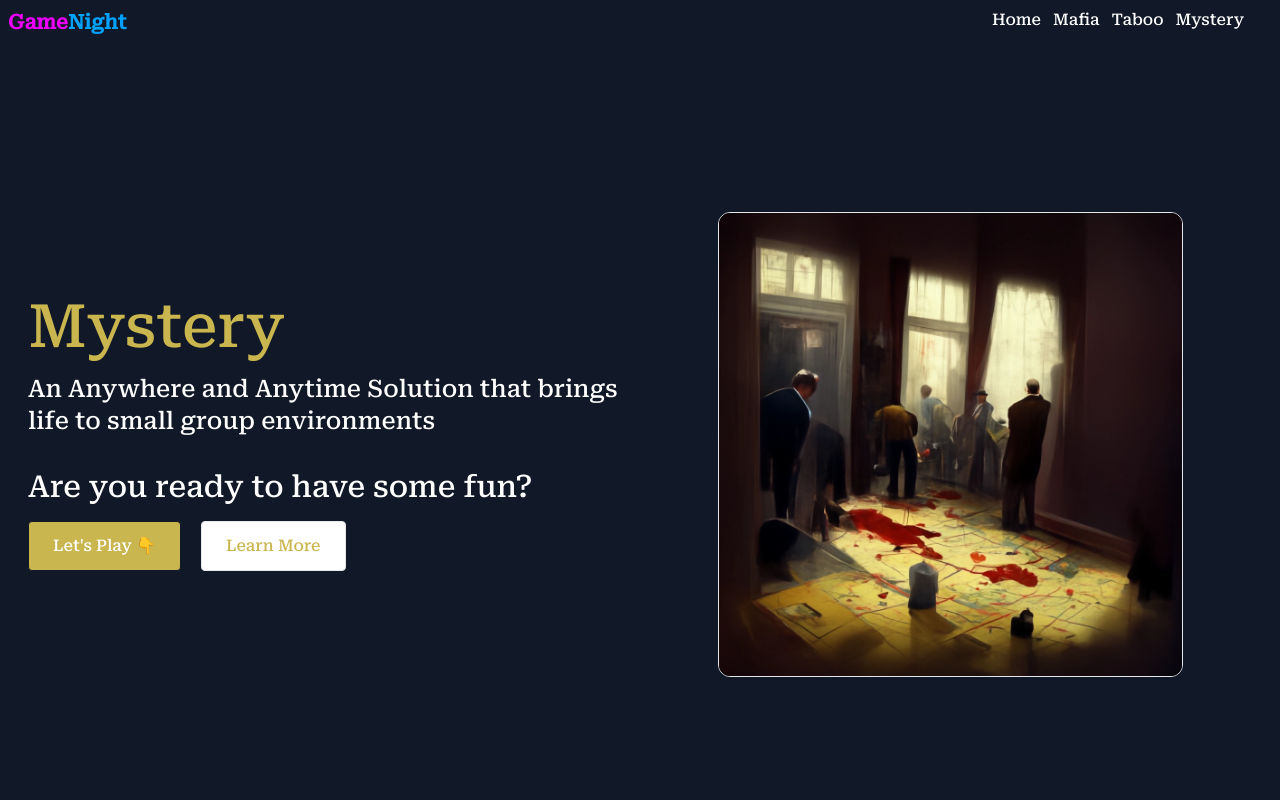
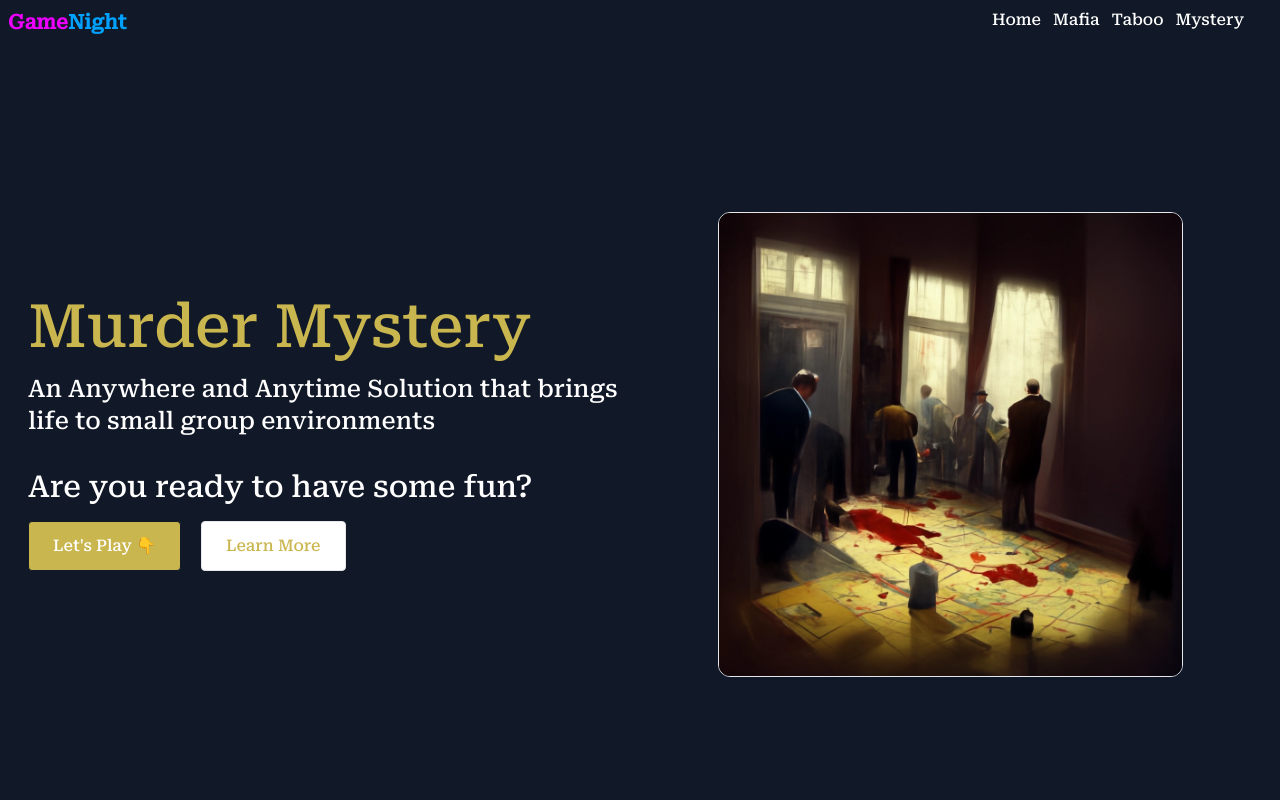
Before and after one commit to snipergz/GameNight, a React (Create React App) app in the folder frontend/: page /mystery in a window 1280 px wide. Shown: the top 800 px of the page. Built offline with nearby package versions, Linux system fonts and the light colour scheme; no server answers.

Commit message:
Murder Mystery title

```diff
--- a/frontend/src/pages/Mystery.jsx
+++ b/frontend/src/pages/Mystery.jsx
@@ -10,7 +10,7 @@ function Mystery() {
       <Navbar />
       <Hero
         pic={mysteryPic}
-        title={"Mystery"}
+        title={"Murder Mystery"}
         titleColor={"text-mysteryYellow"}
         btnColor={"bg-mysteryYellow"}
         btnOutline={"outline-mysteryYellow"}
--- a/frontend/src/pages/MysteryPlay.jsx
+++ b/frontend/src/pages/MysteryPlay.jsx
@@ -72,7 +72,7 @@ return(
     </div>
     :
     <div className="mt-8 p-4">
-      <h1 className="text-center text-5xl lg:text-6xl font-navFontRS text-mysteryYellow ">MysteryParty</h1>
+      <h1 className="text-center text-5xl lg:text-6xl font-navFontRS text-mysteryYellow ">Murder Mystery</h1>
 
       {sata.map(({C, R, id}) =>
         <div className="mt-8 mb-4" key={id}>
```
